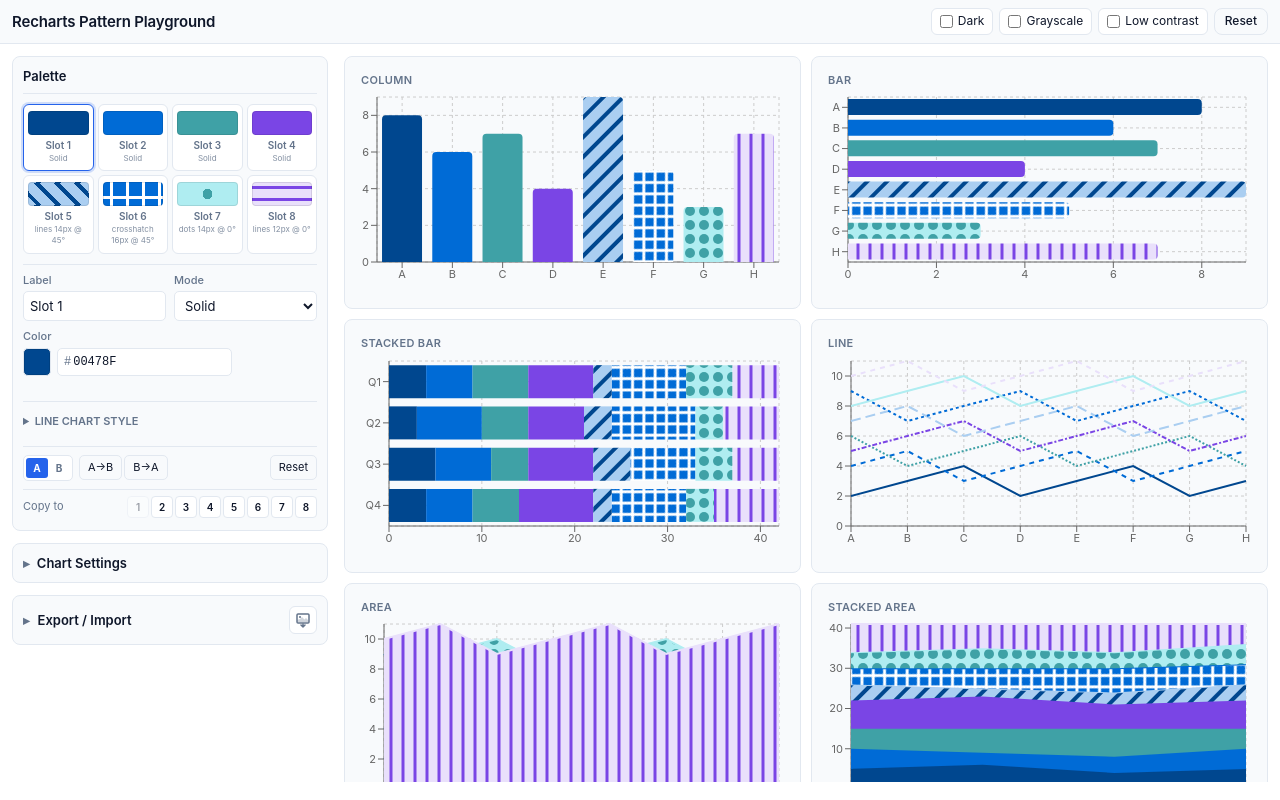
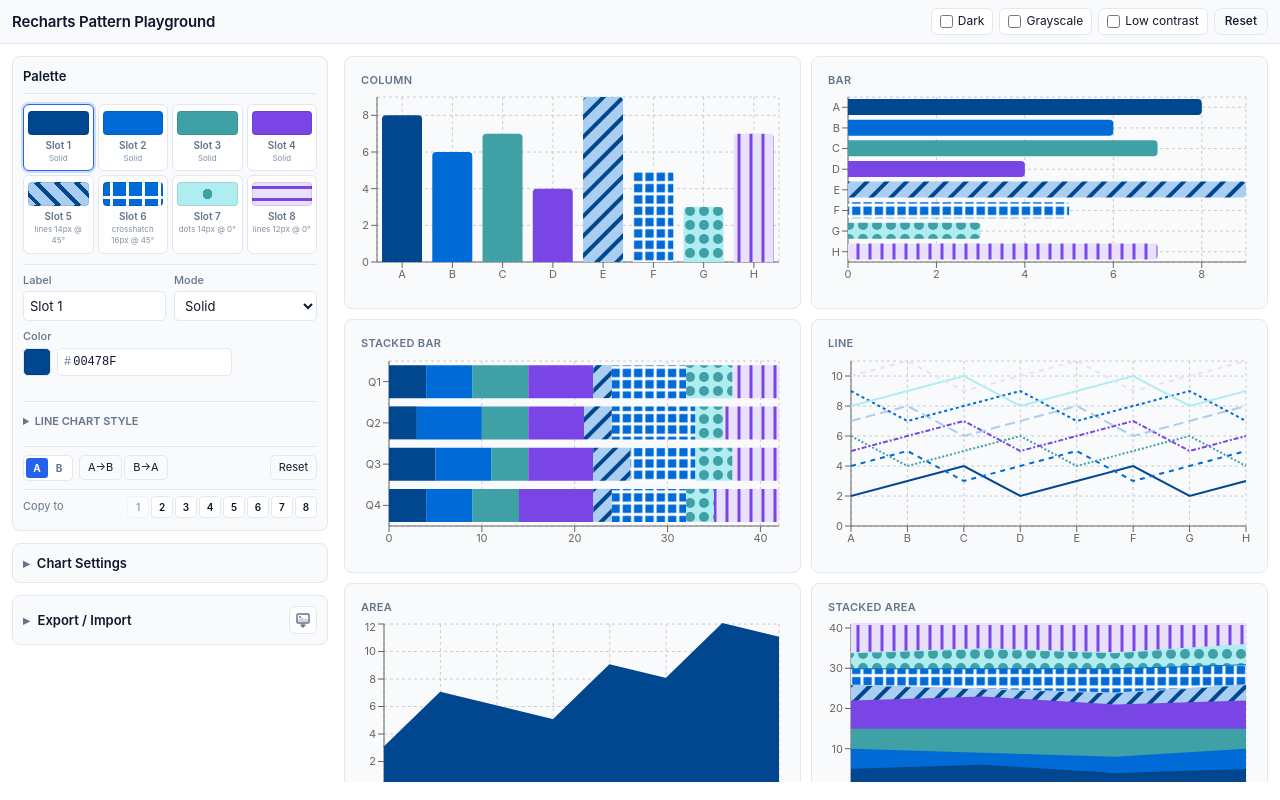
Before and after one commit to adamtrabold/recharts-pattern-playground, a React (Vite) app: page / in a window 1280 px wide. Built offline with nearby package versions, Linux system fonts and the light colour scheme.

Commit message:
Area chart single slot, funnel gaps between segments only

```diff
--- a/src/components/charts/AreaChartComponent.jsx
+++ b/src/components/charts/AreaChartComponent.jsx
@@ -100,15 +100,11 @@ export function AreaChartComponent() {
   const cursorStrokeWidth = area.cursorWidth || 1;
   const cursorDashArray = getCursorDashArray();
 
-  // Generate data with 8 series - each slot has unique values
-  const data = CATEGORIES.map((name, catIndex) => {
-    const entry = { name };
-    for (let i = 0; i < 8; i++) {
-      // Use different offsets for each slot to ensure distinct areas
-      entry[`slot${i}`] = 2 + i + ((catIndex + i) % 3);
-    }
-    return entry;
-  });
+  // Generate data for single area (slot 0 only)
+  const data = CATEGORIES.map((name, catIndex) => ({
+    name,
+    value: 2 + ((catIndex * 3 + 1) % 5) + catIndex,
+  }));
 
   // Use global gap settings if enabled and applied to area
   const useGap = gap?.enabled && gap?.applyTo?.area;
@@ -147,15 +143,14 @@ export function AreaChartComponent() {
   return (
     <ResponsiveContainer width="100%" height={200}>
       <AreaChart data={data} margin={{ top: 5, right: 5, left: 0, bottom: 0 }}>
-        {/* Gradient definitions */}
+        {/* Gradient definition for slot 0 */}
         <defs>
-          {gradientEnabled && [0, 1, 2, 3, 4, 5, 6, 7].map((slotIndex) => {
-            const slot = getActiveSlot(slotIndex);
+          {gradientEnabled && (() => {
+            const slot = getActiveSlot(0);
             const color = getSlotColor(slot);
             return (
               <linearGradient
-                key={`gradient-${slotIndex}`}
-                id={`area-gradient-${slotIndex}`}
+                id="area-gradient-0"
                 x1={gradientCoords.x1}
                 y1={gradientCoords.y1}
                 x2={gradientCoords.x2}
@@ -165,7 +160,7 @@ export function AreaChartComponent() {
                 <stop offset="100%" stopColor={color} stopOpacity={bottomOpacity} />
               </linearGradient>
             );
-          })}
+          })()}
         </defs>
         {global.gridLines && <CartesianGrid strokeDasharray="3 3" />}
         {global.axisLabels && <XAxis dataKey="name" />}
@@ -202,9 +197,9 @@ export function AreaChartComponent() {
             label={referenceLine?.label || undefined}
           />
         )}
-        {[0, 1, 2, 3, 4, 5, 6, 7].map((slotIndex) => {
-          const slot = getActiveSlot(slotIndex);
-          const fillValue = getFillForSlot(slot, slotIndex);
+        {(() => {
+          const slot = getActiveSlot(0);
+          const fillValue = getFillForSlot(slot, 0);
           const strokeColor = getSlotColor(slot);
           const dotShape = area.dotShape ?? 'circle';
           const dotProps = showMarkers
@@ -224,9 +219,8 @@ export function AreaChartComponent() {
 
           return (
             <Area
-              key={slotIndex}
               type={area.curveType}
-              dataKey={`slot${slotIndex}`}
+              dataKey="value"
               fill={fillValue}
               fillOpacity={gradientEnabled ? 1 : area.fillOpacity}
               stroke={useGap ? gapColor : strokeColor}
@@ -238,11 +232,11 @@ export function AreaChartComponent() {
               isAnimationActive={global.animation}
             >
               {global.dataLabels && (
-                <LabelList dataKey={`slot${slotIndex}`} position="top" fill="#333" fontSize={9} />
+                <LabelList dataKey="value" position="top" fill="#333" fontSize={9} />
               )}
             </Area>
           );
-        })}
+        })()}
         {/* Cursor overlay rendered on top */}
         <Customized
           component={(props) => (
--- a/src/components/charts/FunnelChartComponent.jsx
+++ b/src/components/charts/FunnelChartComponent.jsx
@@ -12,6 +12,28 @@ import { getSlotFill } from '../../utils/patternGenerator';
 
 const CATEGORIES = ['A', 'B', 'C', 'D', 'E', 'F', 'G', 'H'];
 const VALUES = [100, 80, 60, 50, 40, 30, 20, 10];
+
+// Custom label renderer that draws horizontal lines between segments
+function renderHorizontalDivider(props, strokeColor, strokeWidth, totalSegments) {
+  const { x, y, width, index } = props;
+
+  // Only draw line between segments (not at top of first or bottom of last)
+  if (index === 0) return null;
+
+  const halfStroke = strokeWidth / 2;
+
+  return (
+    <line
+      x1={x}
+      y1={y + halfStroke}
+      x2={x + width}
+      y2={y + halfStroke}
+      stroke={strokeColor}
+      strokeWidth={strokeWidth}
+      strokeLinecap="butt"
+    />
+  );
+}
 
 export function FunnelChartComponent() {
   const { state, getActiveSlot } = usePalette();
@@ -30,7 +52,7 @@ export function FunnelChartComponent() {
 
   // Use global gap settings if enabled and applied to funnel
   const useGap = gap?.enabled && gap?.applyTo?.funnel;
-  const gapThickness = useGap ? gap.thickness : 0;
+  const gapThickness = useGap ? (gap?.thickness ?? 2) : 0;
   const gapColor = gap?.color ?? '#ffffff';
 
   return (
@@ -41,6 +63,7 @@ export function FunnelChartComponent() {
           data={data}
           dataKey="value"
           isAnimationActive={global.animation}
+          labelLine={false}
         >
           {data.map((entry, index) => {
             const slot = getActiveSlot(entry.slotIndex);
@@ -48,13 +71,16 @@ export function FunnelChartComponent() {
               <Cell
                 key={`cell-${index}`}
                 fill={getSlotFill(slot, entry.slotIndex)}
-                stroke={gapColor}
-                strokeWidth={gapThickness}
               />
             );
           })}
           {global.dataLabels && (
             <LabelList position="right" dataKey="name" fill="#000" stroke="none" />
+          )}
+          {useGap && (
+            <LabelList
+              content={(props) => renderHorizontalDivider(props, gapColor, gapThickness, data.length)}
+            />
           )}
         </Funnel>
       </FunnelChart>
```
Also changed, not shown: 1 other file (tests, documents, lock files or other folders).
